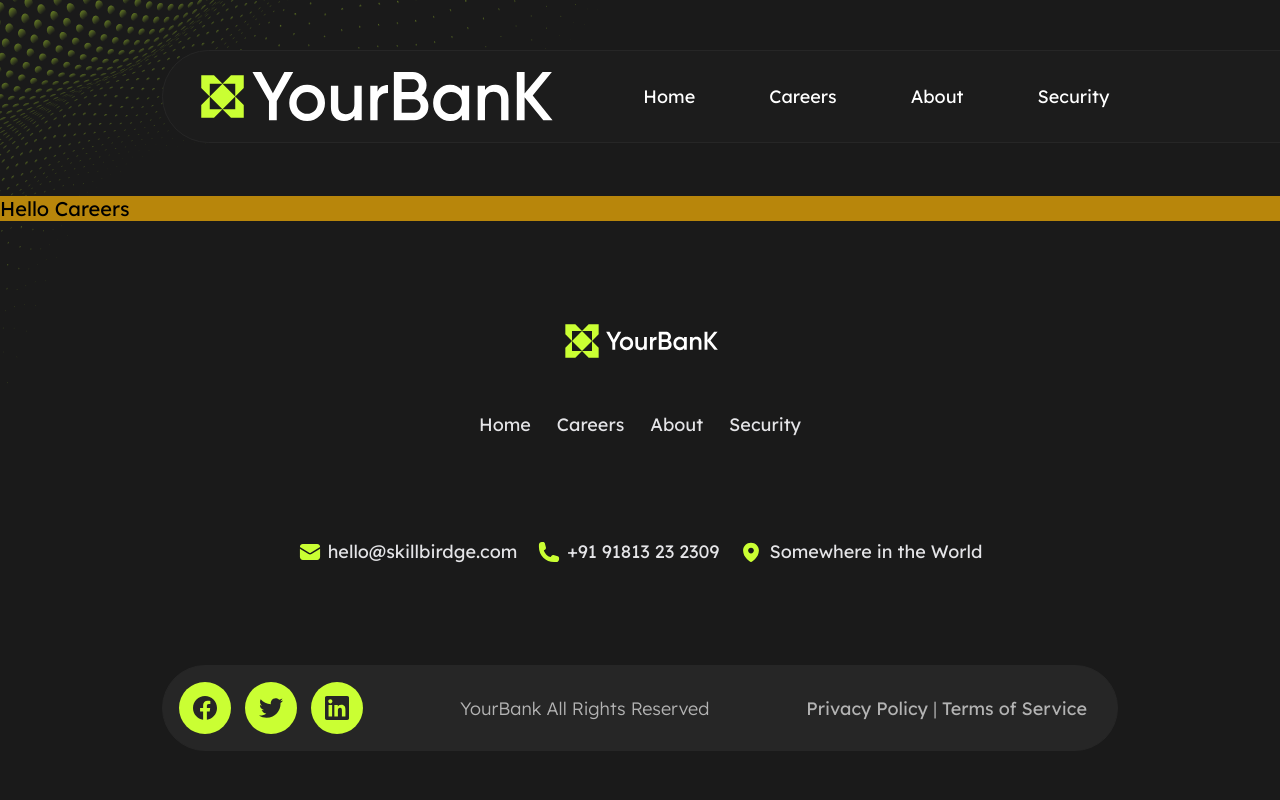
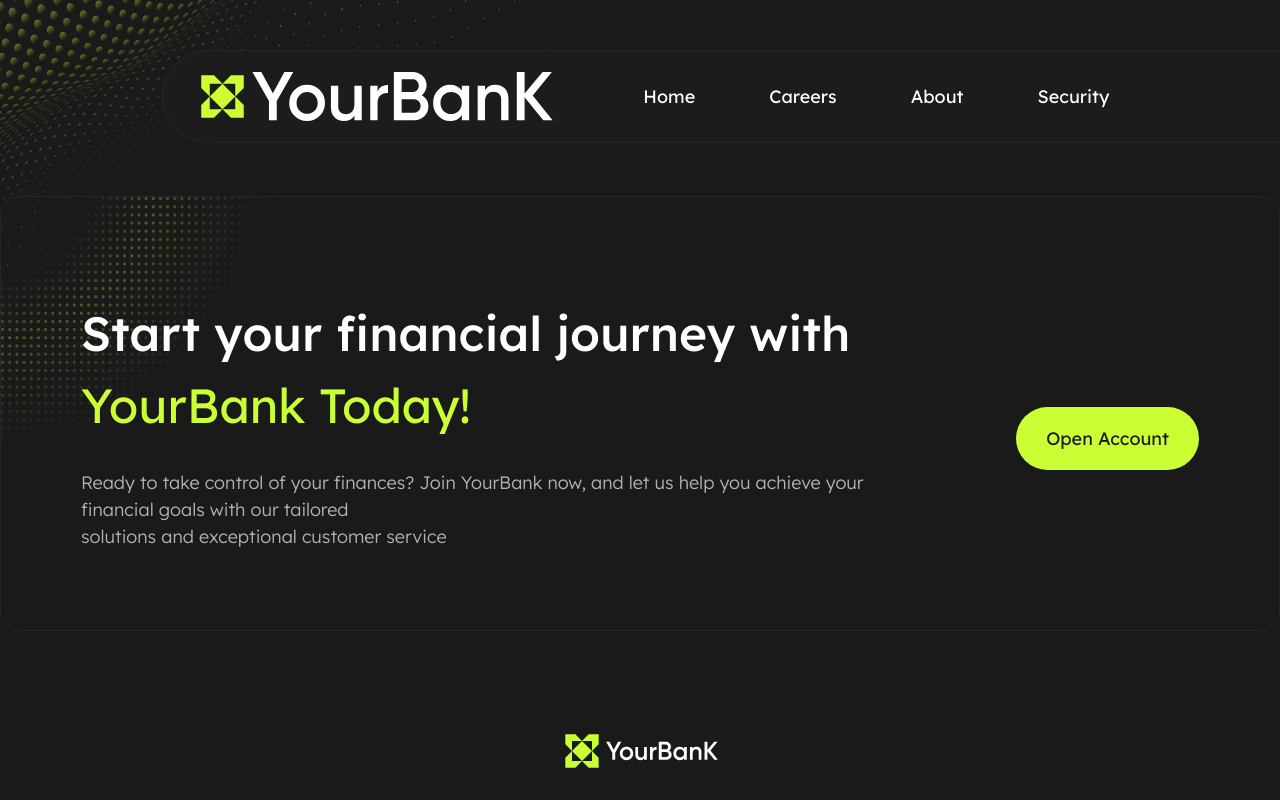
Before and after one commit to ynwbape/yourbank_vue_sass, a Vue app: page /#/careers in a window 1280 px wide. Shown: the top 800 px of the page. Built offline with nearby package versions, Linux system fonts and the light colour scheme.

Commit message:
main branch changes

```diff
--- a/src/pages/Careers.vue
+++ b/src/pages/Careers.vue
@@ -1,3 +1,21 @@
-t<template>
-    <h1 style="background-color: darkgoldenrod; color: black;">Hello Careers</h1>
+<script setup>
+    import CTA from '../components/Standalone/CTA.vue';
+</script>
+
+<template>
+    <main>
+        <CTA />
+    </main>
 </template>
+
+<style lang="scss">
+    @use '../assets/stylesheets/variables';
+
+    main {
+        display: flex;
+        flex-direction: column;
+        align-items: center;
+        gap: 15rem;
+        overflow: hidden;
+    }
+</style>
--- a/src/pages/Home.vue
+++ b/src/pages/Home.vue
@@ -1,11 +1,13 @@
 <script setup>
     import HeroSection from '../components/Home/HeroSection.vue';
     import CTA from '../components/Standalone/CTA.vue';
+    import Testimonials from '../components/Standalone/Testimonials.vue'
 </script>
 
 <template>
     <main>
         <HeroSection />
+        <Testimonials />
         <CTA />
     </main>
 </template>
```
Also changed, not shown: src/pages/profile/Signup.vue (line endings or trailing spaces).
